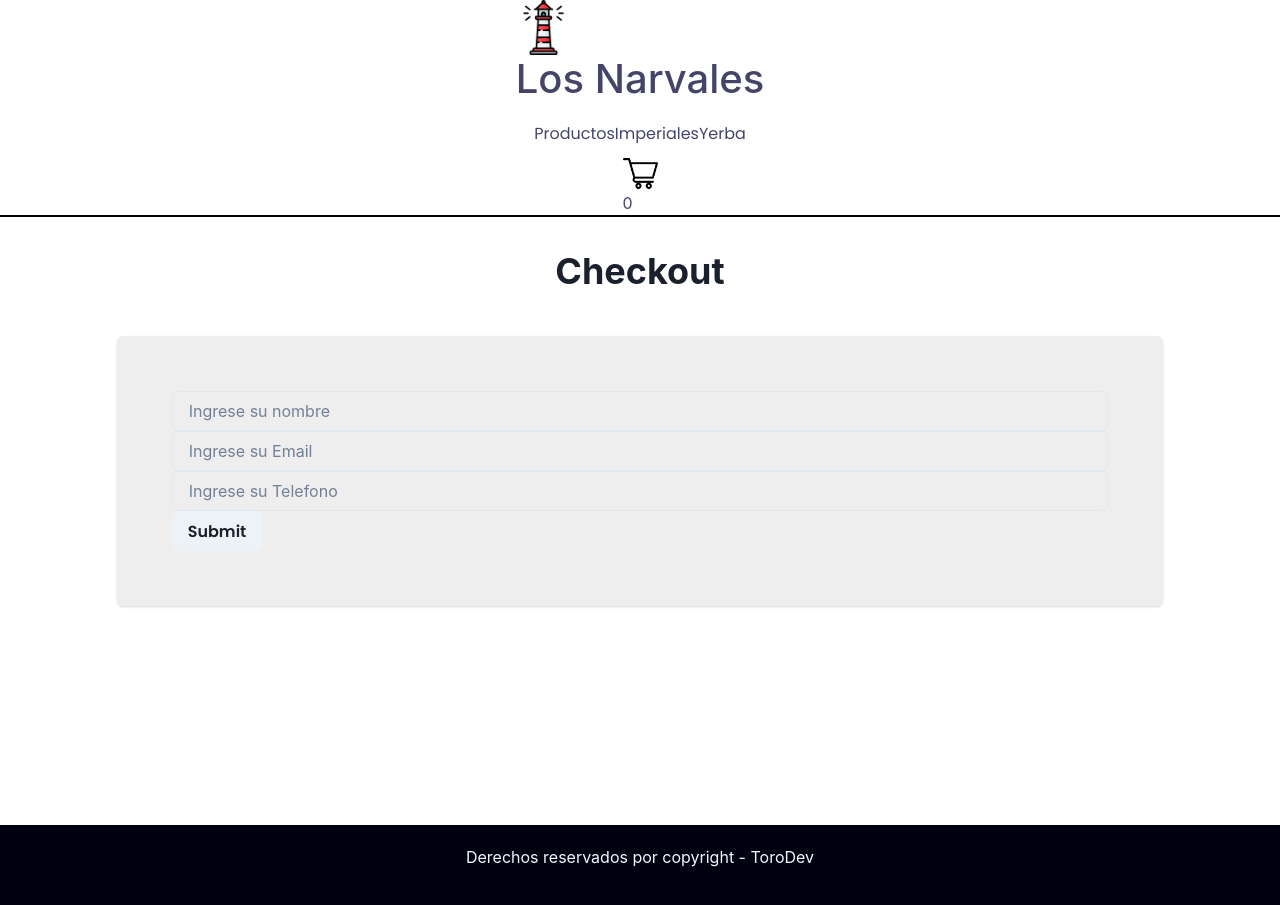
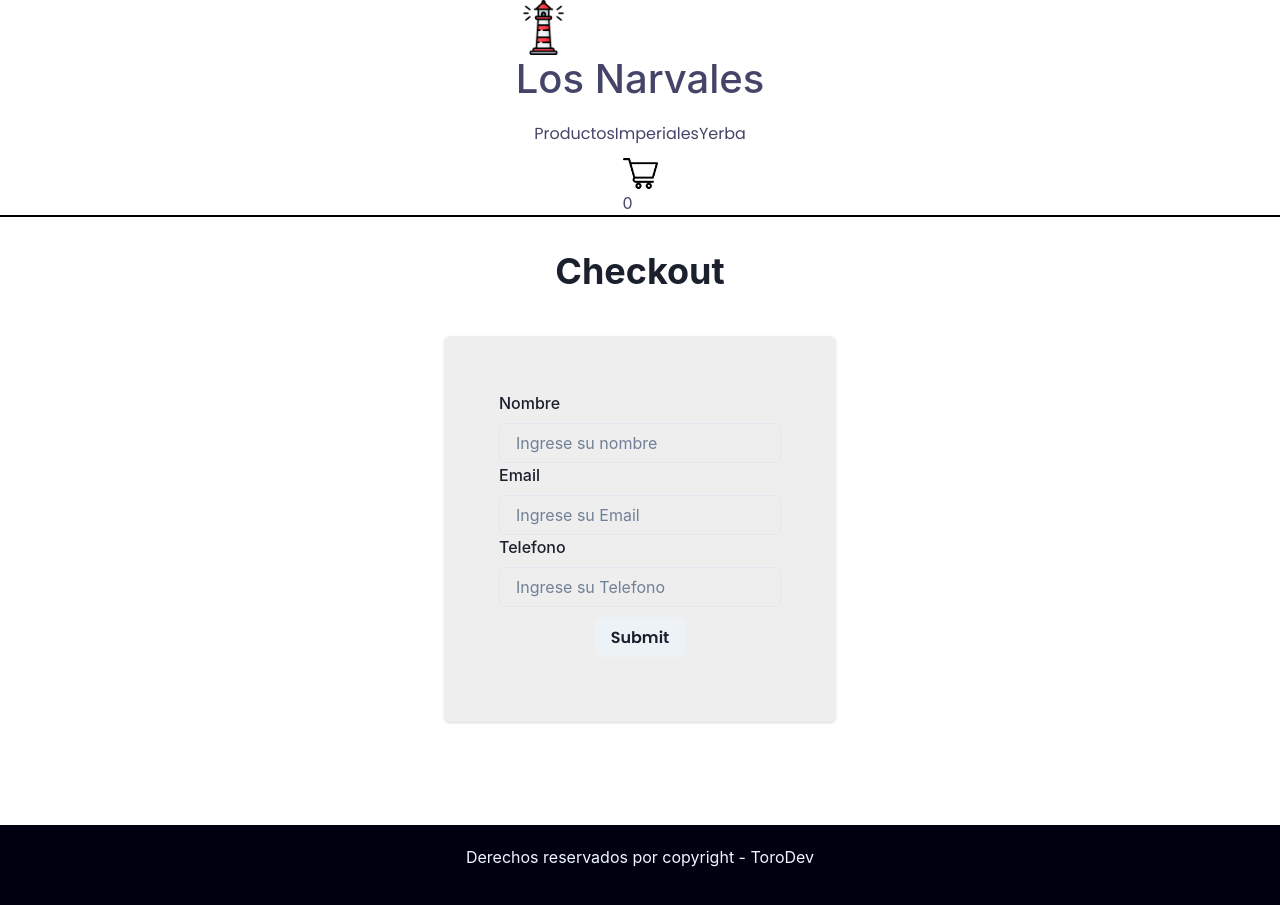
Before and after one commit to tomassoro/PreEntrega1-TomasAberastainOro, a React (Create React App) app: page /checkout in a window 1280 px wide. Built offline with nearby package versions, Linux system fonts and the light colour scheme; the HTML template or start-up script is replaced by a standard one.

Commit message:
termino el fk form

```diff
--- a/src/components/Checkout/Checkout.js
+++ b/src/components/Checkout/Checkout.js
@@ -5,7 +5,8 @@ import { db } from '../../services/firebase/firebaseConfig'
 import { Center, Heading,
     Input,
     Card,
-    Button } from '@chakra-ui/react'
+    Button,
+    FormLabel} from '@chakra-ui/react'
 import { useNavigate } from "react-router-dom"
 
 
@@ -97,7 +98,7 @@ import { useNavigate } from "react-router-dom"
 
         if(loading) {
             return (
-            <Center>
+            <Center style={{minHeight:'75vh'}}>
                 <Heading>
                 Generando orden...
                 </Heading>
@@ -107,7 +108,7 @@ import { useNavigate } from "react-router-dom"
 
         if(orderId) {
             return (
-                <Center>
+                <Center style={{minHeight:'75vh'}}>
                     <Heading>
                         <h1>El Id de su compra es: {orderId}</h1>
                     </Heading>
@@ -127,37 +128,39 @@ import { useNavigate } from "react-router-dom"
             <Center>
                 <Card padding='55px' backgroundColor='#0001'>
                     <form onSubmit={createOrder}>
+                        <FormLabel>Nombre
+                        </FormLabel>
                         <Input
                             type="text"
                             name='name'
                             placeholder='Ingrese su nombre'
                             onChange={handleChange}
                         />
-
+                        <FormLabel>
+                            Email
+                        </FormLabel>
                         <Input
                             type="email"
                             name='email'
                             placeholder='Ingrese su Email'
                             onChange={handleChange}
                         />
-
+                        <FormLabel>Telefono
+                        </FormLabel>
                         <Input
                             type="phone"
                             name='phone'
                             placeholder='Ingrese su Telefono'
                             onChange={handleChange}
                         />
-
-                        <Button
-                            type='submit'
-                        >Submit</Button>
-
+                        <Center>
+                            <Button mt='10px' mb='10px'
+                                type='submit'
+                            >Submit</Button>
+                        </Center>
                     </form>
                 </Card>
                 </Center>
-                {/* <Center>
-                    <Button mt='10px' onClick={createOrder}>Generar orden</Button>
-                </Center> */}
         </div>
     )
 }
--- a/src/components/ItemDetailContainer/ItemDetailContainer.js
+++ b/src/components/ItemDetailContainer/ItemDetailContainer.js
@@ -38,7 +38,7 @@ const ItemDetailContainer = ({setCart}) => {
     }, [productId])
 
     return (
-        <div style={{display: 'flex', justifyContent:'center', marginTop: 20, fontSize: '1.5rem', minHeight:'80%'}}>
+        <div style={{display: 'flex', justifyContent:'center', marginTop: 20, fontSize: '1.5rem', minHeight:'80vh'}}>
             { <>
                 {loading && <span >Loading...</span>}
                 {loading &&  null}
--- a/src/components/ItemListContainer/ItemListContainer.js
+++ b/src/components/ItemListContainer/ItemListContainer.js
@@ -38,7 +38,7 @@ const ItemListContainer = () => {
         })
     }, [categoryId])
     return (
-        <div  className="ItemListContainer">
+        <div  className="ItemListContainer" style={{minHeight:'79vh'}}>
             <h1>Listado de productos</h1>
             { <>
                 {loading && <Spinner size='xl' className="spinner"/>}
```
